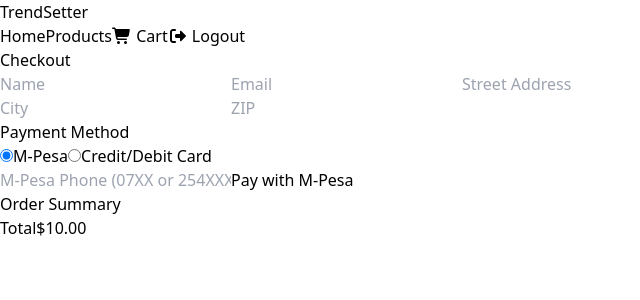
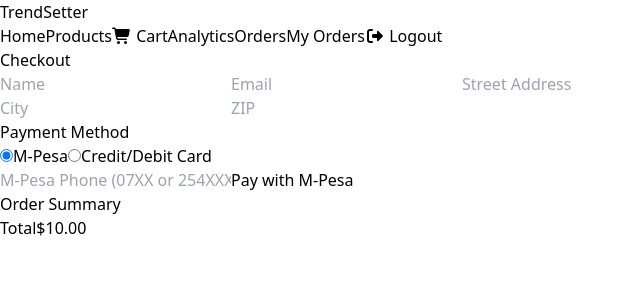
Before and after one commit to Marysah2/fashion-clothes-shop, a React app: page /checkout in a window 1280 px wide. Shown: the top 300 px of the page, without its empty margins (0-640 px from the left). Built offline with nearby package versions, Linux system fonts and the light colour scheme; sample sign-in values are in the browser's storage; the HTML template or start-up script is replaced by a standard one.

Commit message:
Enhance checkout validation and error handling; add admin links in Navbar; update Home background image and opacity

```diff
--- a/src/Checkout/CheckoutPage.jsx
+++ b/src/Checkout/CheckoutPage.jsx
@@ -16,6 +16,12 @@ export default function CheckoutPage() {
 
   const handleSubmit = async (e) => {
     e.preventDefault();
+
+    if (paymentMethod === 'mpesa' && !form.phone) {
+      alert('Please enter your M-Pesa phone number');
+      return;
+    }
+
     setLoading(true);
     try {
       const orderData = {
@@ -30,12 +36,14 @@ export default function CheckoutPage() {
           price: item.price
         }))
       };
+      console.log('Sending order:', orderData);
       await orderAPI.createOrder(orderData);
       dispatch(clearCart());
       navigate('/order-success');
     } catch (error) {
       console.error('Order error:', error);
-      alert(error.response?.data?.message || 'Order failed. Please try again.');
+      console.error('Error details:', error.response?.data);
+      alert(error.response?.data?.message || error.response?.data?.error || 'Order failed. Please try again.');
     } finally {
       setLoading(false);
     }
--- a/src/components/Navbar.jsx
+++ b/src/components/Navbar.jsx
@@ -43,6 +43,30 @@ const Navbar = () => {
           >
             <FontAwesomeIcon icon={faShoppingCart} /> Cart
           </Link>
+          {user?.role === 'admin' && (
+            <>
+              <Link
+                to="/admin/analytics"
+                className="flex items-center gap-1 font-medium px-2 py-1 rounded hover:bg-white hover:text-black transition"
+              >
+                Analytics
+              </Link>
+              <Link
+                to="/admin/orders"
+                className="flex items-center gap-1 font-medium px-2 py-1 rounded hover:bg-white hover:text-black transition"
+              >
+                Orders
+              </Link>
+            </>
+          )}
+          {user && (
+            <Link
+              to="/orders/history"
+              className="flex items-center gap-1 font-medium px-2 py-1 rounded hover:bg-white hover:text-black transition"
+            >
+              My Orders
+            </Link>
+          )}
           {user && (
             <button
               onClick={handleLogout}
--- a/src/pages/Home.jsx
+++ b/src/pages/Home.jsx
@@ -7,13 +7,13 @@ export default function Home() {
     <div className="min-h-screen font-sans">
 
       <section
-        className="relative h-screen flex items-center justify-center bg-cover bg-center"
+        className="relative h-screen flex items-center justify-center bg-cover bg-center bg-gray-900"
         style={{
           backgroundImage:
-            "url('https://images.unsplash.com/photo-1441984904996-e0b6ba687e04?q=80&w=1170&auto=format&fit=crop&ixlib=rb-4.1.0&ixid=M3wxMjA3fDB8MHxwaG90by1wYWdlfHx8fGVufDB8fHx8fA%3D%3D')",
+            "url('https://images.pexels.com/photos/1926769/pexels-photo-1926769.jpeg?auto=compress&cs=tinysrgb&w=1260&h=750&dpr=1')",
         }}
       >
-        <div className="absolute inset-0 bg-black bg-opacity-60"></div>
+        <div className="absolute inset-0 bg-black bg-opacity-50"></div>
         <div className="relative text-center px-6 text-white">
           <h1 className="text-5xl md:text-6xl font-extrabold mb-4 uppercase tracking-widest">
             New Season Arrivals
```
